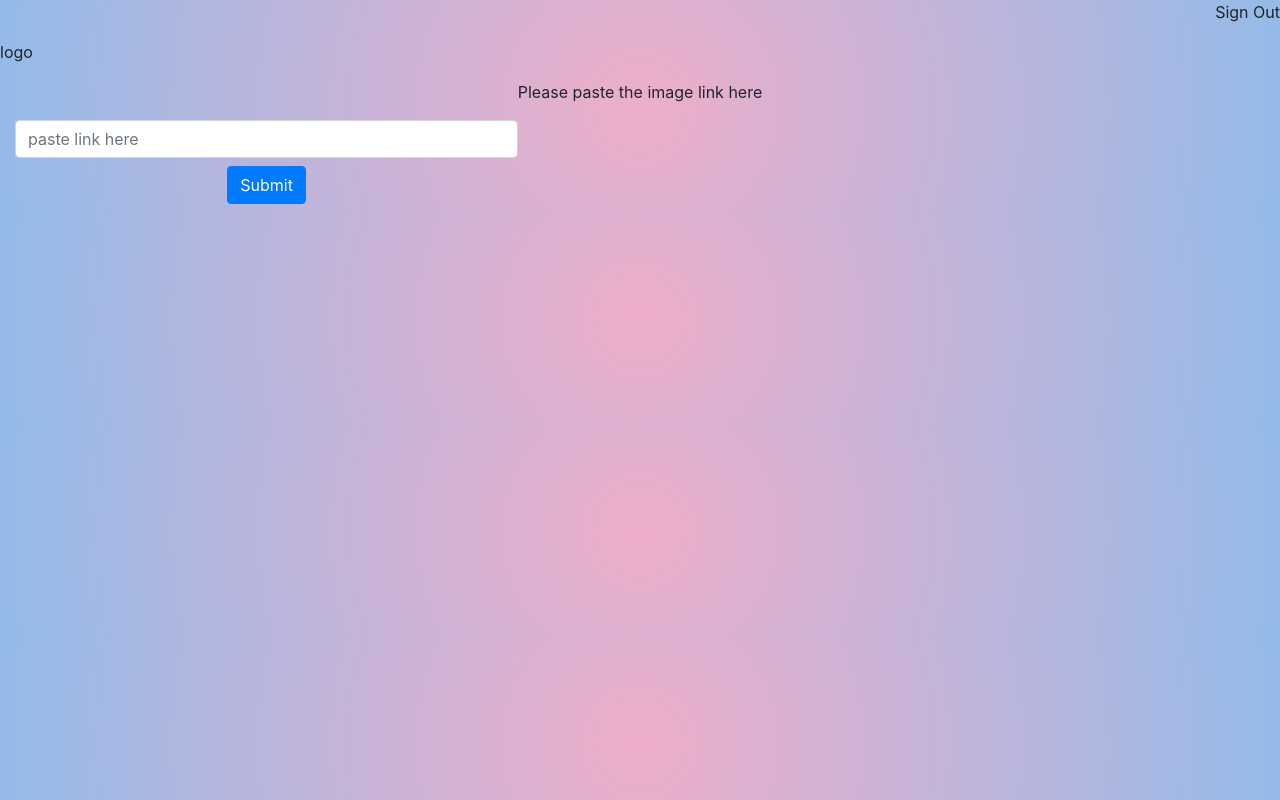
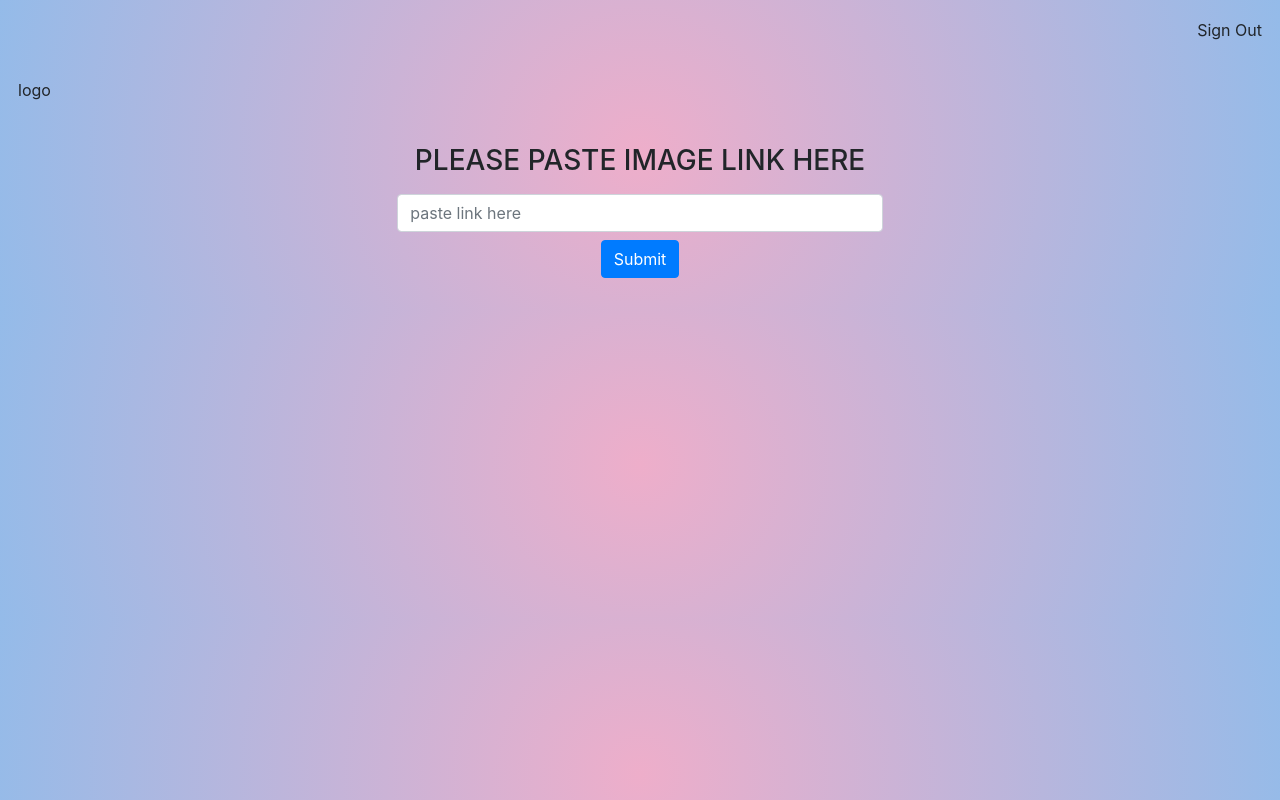
Before and after one commit to aadarshchhetry/SmartBrain-Face_Recognition, a React (Create React App) app: page / in a window 1280 px wide. Built offline with nearby package versions, Linux system fonts and the light colour scheme.

Commit message:
added bootstrap

```diff
--- a/src/App.css
+++ b/src/App.css
@@ -1,6 +1,9 @@
 body{
   background: rgb(238,174,202);
   background: radial-gradient(circle, rgba(238,174,202,1) 0%, rgba(148,187,233,1) 100%);
+}
+p{
+  margin: 18px;
 }
 .App {
   text-align: center;
--- a/src/components/ImageLinkForm/ImageLinkForm.js
+++ b/src/components/ImageLinkForm/ImageLinkForm.js
@@ -3,11 +3,14 @@ import React from 'react';
 const ImageLinkForm = () => {
     return (
         <nav>
-            <p>Please paste the image link here</p>
-            <form class="form col-5" >
-                <input type="text" class="form-control mb-2 mr-sm-2" id="imagelinkform" placeholder="paste link here"></input>
-                <button type="submit" class="btn btn-primary mb-2">Submit</button>
-            </form>
+
+            <div class="col-xl-5 col-lg-6 col-md-8 col-sm-10 mx-auto text-center form p-4">
+                <form class="form justify-content-center" >
+                    <label><h3>PLEASE PASTE IMAGE LINK HERE</h3></label>
+                    <input type="text" class="form-control mb-2 mr-sm-2" id="imagelinkform" placeholder="paste link here"></input>
+                    <button type="submit" class="btn btn-primary mb-2">Submit</button>
+                </form>
+            </div>
         </nav>
     );
 }
```
